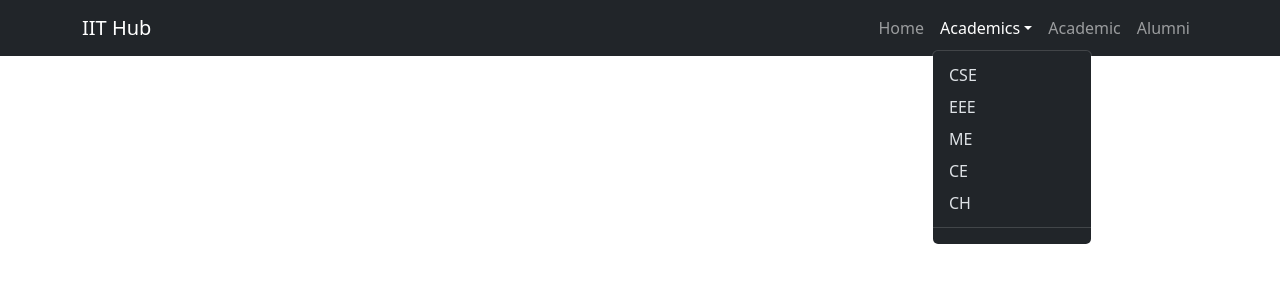
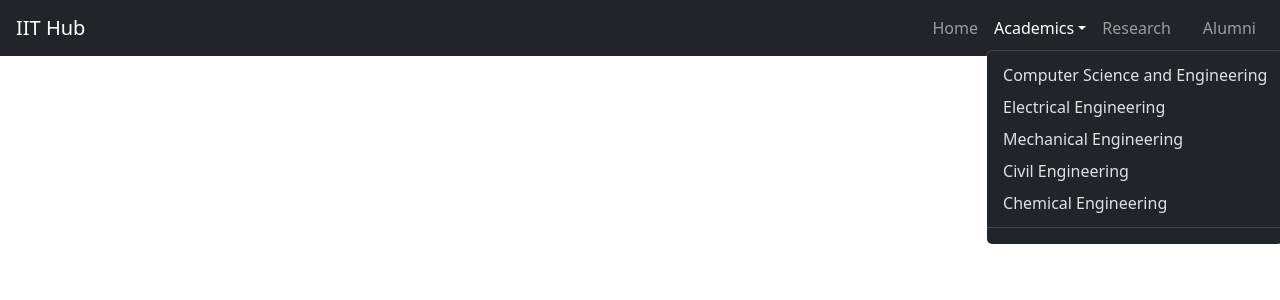
Before and after one commit to cs21b040/team5, a React (Create React App) app in the folder frontend/: page / in a window 1280 px wide. Both pictures are taken after a click on the button "Academics". Shown: the top 300 px of the page. Built offline with nearby package versions, Linux system fonts and the light colour scheme.

Commit message:
"Added Margin"

```diff
--- a/frontend/src/Components/Header.js
+++ b/frontend/src/Components/Header.js
@@ -1,31 +1,28 @@
-import Container from 'react-bootstrap/Container';
 import Nav from 'react-bootstrap/Nav';
 import Navbar from 'react-bootstrap/Navbar';
 import NavDropdown from 'react-bootstrap/NavDropdown';
-function BasicExample() {
+function Header() {
   return (
     <Navbar expand="lg"  bg="dark" data-bs-theme="dark">
-      <Container>
-        <Navbar.Brand href="/" className='me-auto'>IIT Hub</Navbar.Brand>
+        <Navbar.Brand href="/" className='mx-3'>IIT Hub</Navbar.Brand>
         <Navbar.Toggle aria-controls="basic-navbar-nav" />
         <Navbar.Collapse id="basic-navbar-nav">
           <Nav className="ms-auto">
             <Nav.Link href="/">Home</Nav.Link>
             <NavDropdown title="Academics" id="basic-nav-dropdown">
-              <NavDropdown.Item href="#action/3.1">CSE</NavDropdown.Item>
-              <NavDropdown.Item href="#action/3.2">EEE</NavDropdown.Item>
-              <NavDropdown.Item href="#action/3.3">ME</NavDropdown.Item>
-              <NavDropdown.Item href="#action/3.3">CE</NavDropdown.Item>
-              <NavDropdown.Item href="#action/3.3">CH</NavDropdown.Item>
+              <NavDropdown.Item href="#action/3.1">Computer Science and Engineering</NavDropdown.Item>
+              <NavDropdown.Item href="#action/3.2">Electrical Engineering</NavDropdown.Item>
+              <NavDropdown.Item href="#action/3.3">Mechanical Engineering</NavDropdown.Item>
+              <NavDropdown.Item href="#action/3.3">Civil Engineering</NavDropdown.Item>
+              <NavDropdown.Item href="#action/3.3">Chemical Engineering</NavDropdown.Item>
               <NavDropdown.Divider />
             </NavDropdown>
-            <Nav.Link href="/Academic">Academic</Nav.Link>
-            <Nav.Link href="/Alumni">Alumni</Nav.Link>
+            <Nav.Link href="/Research">Research</Nav.Link>
+            <Nav.Link href="/Alumni" className='mx-3'>Alumni</Nav.Link>
           </Nav>
         </Navbar.Collapse>
-      </Container>
     </Navbar>
   );
 }
 
-export default BasicExample;
+export default Header;
```
